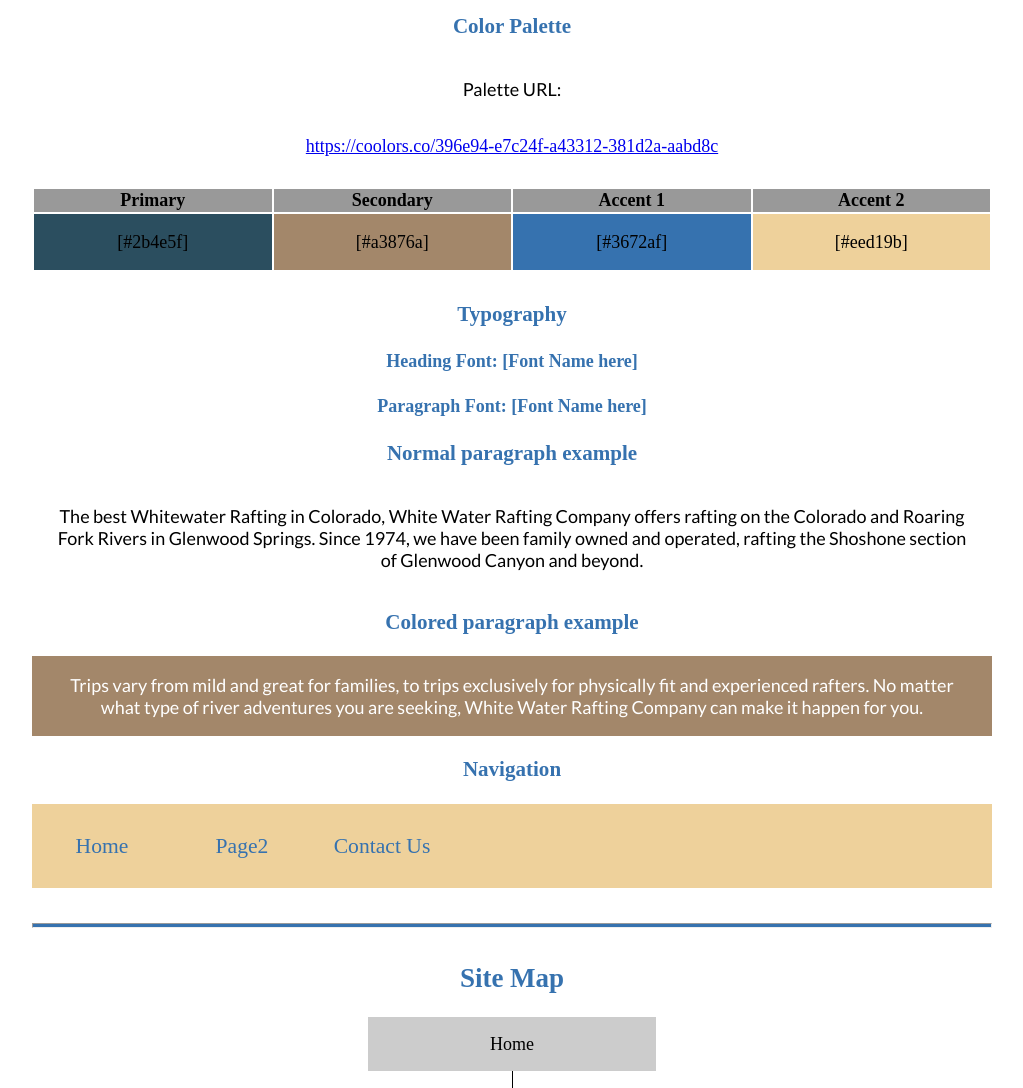
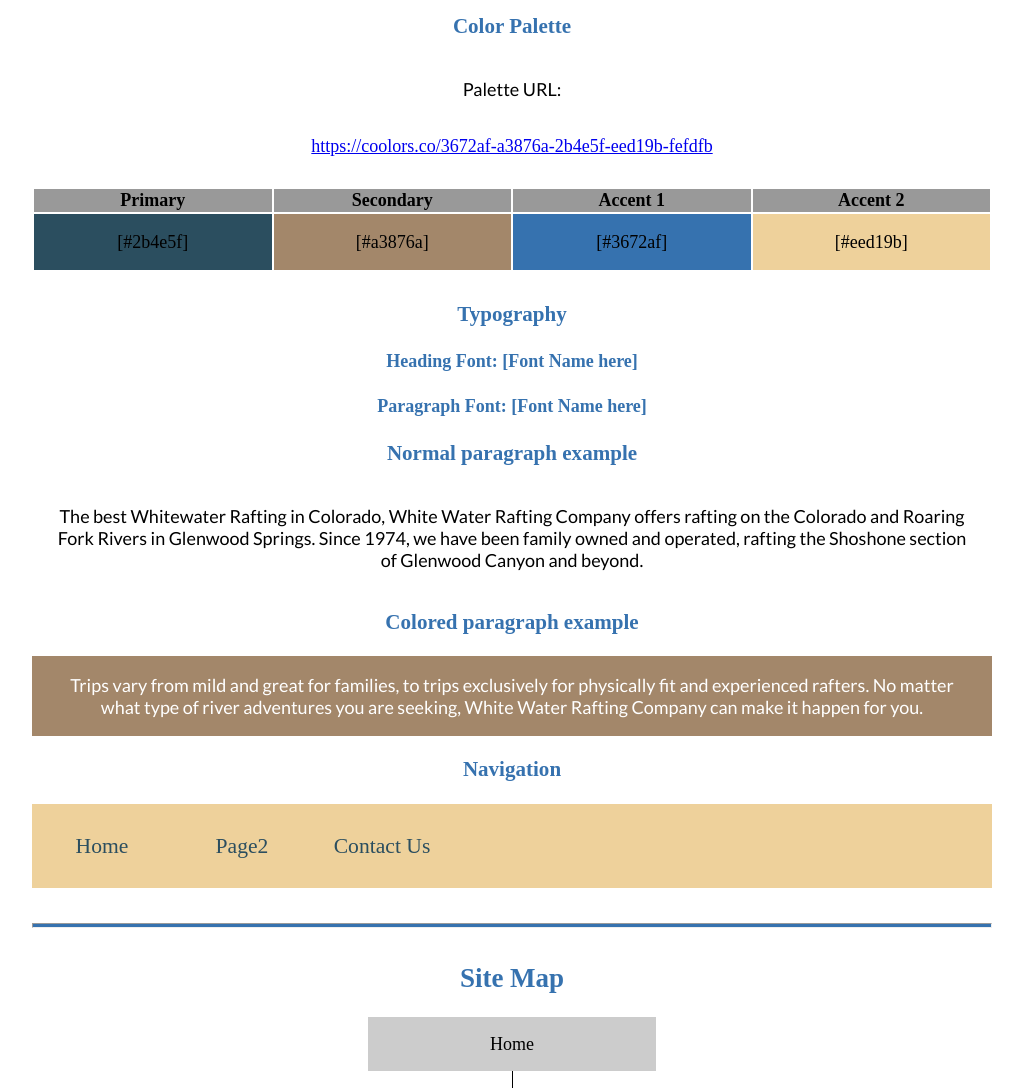
Before and after one commit to Odd-Dragon/wdd130, a plain HTML site: page wwr/site-plan-rafting.html in a window 1280 px wide. Shown: the part 1100-2188 px from the top of the page, without its empty margins (128-1151 px from the left). Drawn offline with Linux system fonts and the light colour scheme; a web font is replaced by a local one.

Commit message:
Link recolor

```diff
--- a/wwr/site-plan-rafting.html
+++ b/wwr/site-plan-rafting.html
@@ -42,7 +42,7 @@
     <!-- Copy and paste the URL to your finished palette below. Replace the href value that is there with yours. Make sure to paste it into both the href value and the content text of the <a> tag -->
     <p>Palette URL:</p>
     <a href="https://coolors.co/3672af-a3876a-2b4e5f-eed19b-fefdfb"
-      target="_blank">https://coolors.co/396e94-e7c24f-a43312-381d2a-aabd8c</a>
+      target="_blank">https://coolors.co/3672af-a3876a-2b4e5f-eed19b-fefdfb</a>
 
     <table class="colors">
       <tr>
--- a/wwr/styles/site-plan-rafting.css
+++ b/wwr/styles/site-plan-rafting.css
@@ -20,7 +20,7 @@ Fonts are separated by a & */
   --paragraph-color-on-white: #2b4e5f; /* paragraph text on a white background */
   --paragraph-color-on-color: white; /* paragraph text on a colored background */
   --paragraph-background-color: #a3876a  ;
-  --nav-link-color: #3672af;
+  --nav-link-color: #2b4e5f;
   --nav-background-color: #eed19b;
   --nav-hover-link-color: white;
   --nav-hover-background-color: #2b4e5f;
```
